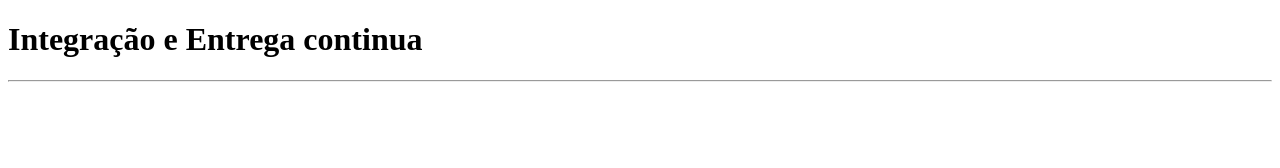
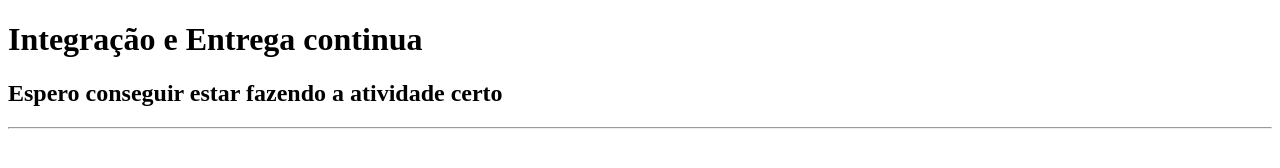
Before and after one commit to jusantana1/CI_CD, a plain HTML site: page index.html in a window 1280 px wide. Drawn offline with Linux system fonts and the light colour scheme.

Commit message:
att allyne

```diff
--- a/index.html
+++ b/index.html
@@ -9,6 +9,7 @@
 <body>
 
     <h1>Integração e Entrega continua</h1>
+    <h2>Espero conseguir estar fazendo a atividade certo</h2>
     <hr>
 
 </body>
```
